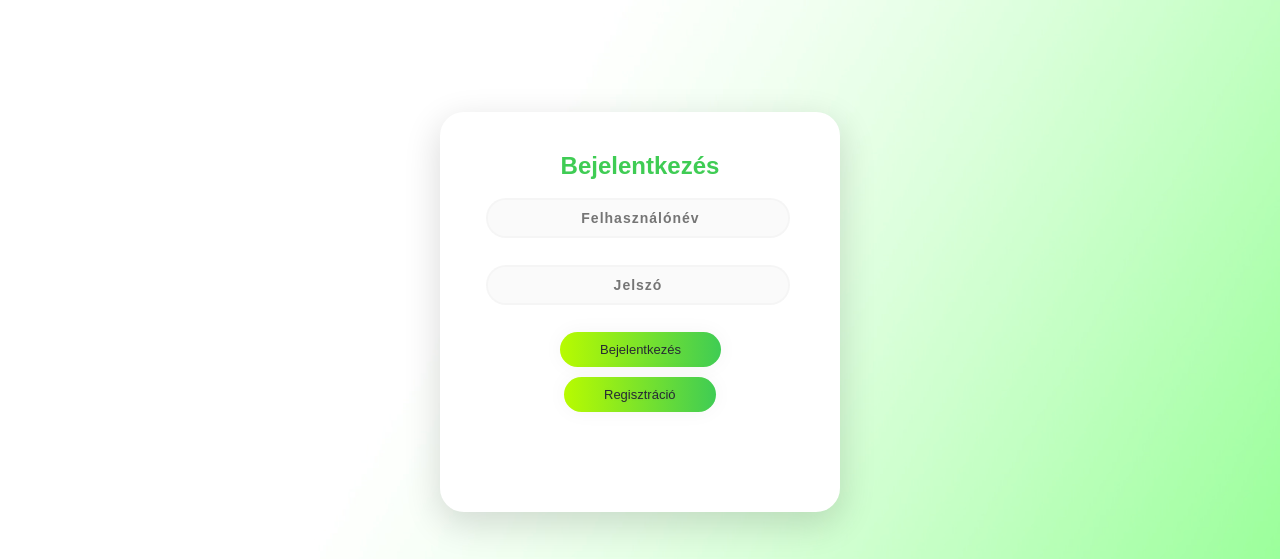
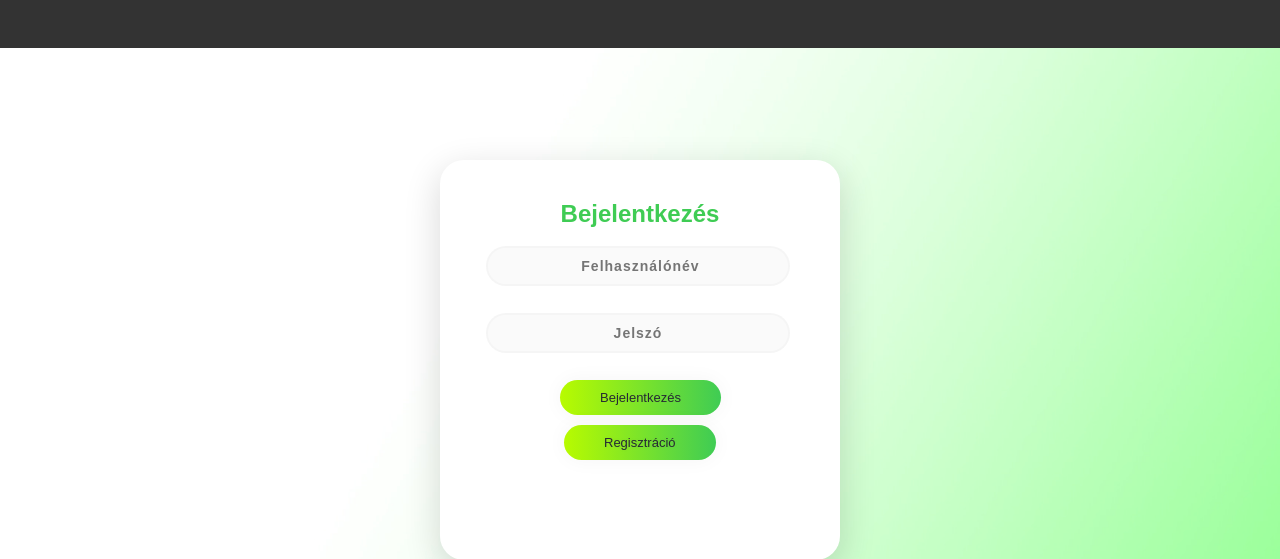
Before and after one commit to tamas646/SZLG-Django-projekt, a Django app: page /bejelentkezes in a window 1280 px wide; the page is wider, and only the part inside the window is pictured. Shown: the top 559 px of that part. Run offline with Django 3.2, Linux system fonts and the light colour scheme.

Commit message:
Update bejelentkezes.css

```diff
--- a/kox/koxapp/static/css/bejelentkezes.css
+++ b/kox/koxapp/static/css/bejelentkezes.css
@@ -106,6 +106,7 @@ a {
 
 
 .topnav {
-	overflow: hidden;
 	background-color: #333;
+    width: 100%;
+    padding: 24px;
 }
```
